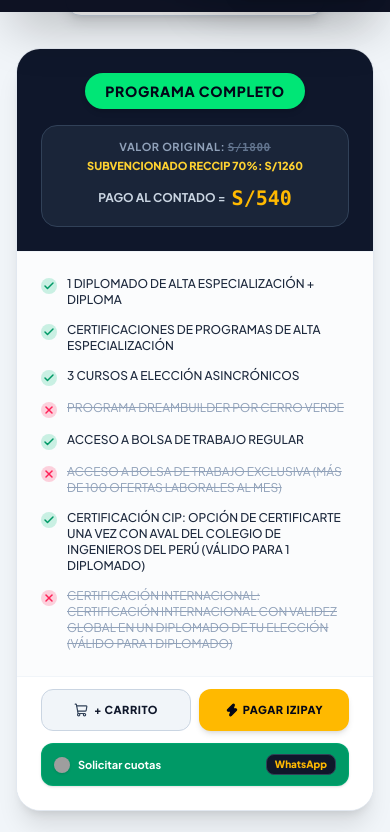
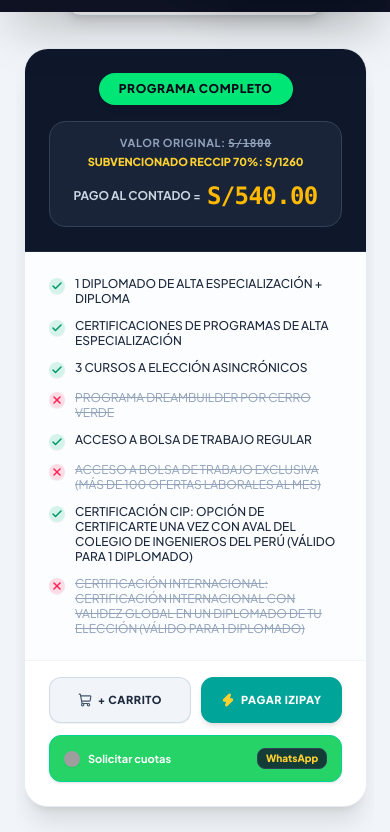
Before and after one commit to jefaturaacademica-ai/pasarela-pago-edumin, a React (Vite) app: page / in a window 390 px wide. Shown: the part 832-1664 px from the top of the page. Built offline with nearby package versions, Linux system fonts and the light colour scheme; grey boxes are pictures that could not be loaded.

Commit message:
feat: enhance UI design, brand colors, button styles and mobile snap navigation

```diff
--- a/src/App.jsx
+++ b/src/App.jsx
@@ -505,12 +505,16 @@ export default function App() {
             </button>
           </div>
 
-          {/* Filtered Packages Grid */}
-          <div className={activeCategory === 'diplomado' ? "grid grid-cols-1 md:grid-cols-3 gap-8 items-stretch max-w-6xl mx-auto" : "flex justify-center max-w-md mx-auto"}>
+          {/* Filtered Packages Grid with Mobile Snap Carousel */}
+          <div className={
+            activeCategory === 'diplomado'
+              ? "flex sm:grid sm:grid-cols-3 gap-6 sm:gap-8 items-stretch max-w-6xl mx-auto overflow-x-auto sm:overflow-visible snap-x snap-mandatory pb-4 sm:pb-0 px-2 sm:px-0 -mx-2 sm:mx-auto"
+              : "flex justify-center max-w-md mx-auto"
+          }>
             {packages
               .filter((pkg) => pkg.category === activeCategory)
               .map((pkg) => (
-                <div key={pkg.id} id={`package-${pkg.id}`} className="scroll-mt-28 flex flex-col w-full h-full">
+                <div key={pkg.id} id={`package-${pkg.id}`} className="scroll-mt-28 flex flex-col w-[88vw] sm:w-full shrink-0 sm:shrink snap-center h-full">
                   <PackageCard
                     packageData={pkg}
                     onAddToCart={handleAddToCart}
--- a/src/components/PackageCard.jsx
+++ b/src/components/PackageCard.jsx
@@ -1,5 +1,5 @@
 import React from 'react';
-import { Check, X, ArrowRight, ShieldCheck, CreditCard, ShoppingCart, MessageSquare, Zap } from 'lucide-react';
+import { Check, X, ArrowRight, ShieldCheck, CreditCard, ShoppingCart, MessageSquare, Zap, Sparkles, Award } from 'lucide-react';
 
 export default function PackageCard({
   packageData,
@@ -9,6 +9,8 @@ export default function PackageCard({
 }) {
   const { id, title, badgeBg, basePrice, originalPrice, cuotaOptions, items, note } = packageData;
 
+  const isCursoIa = id === 'curso_ia' || title.toUpperCase().includes('CURSO IA');
+
   const handleRequestCuotasWhatsApp = (cuotaOpt) => {
     const message = `Hola asesora EDUMIN 🎓, deseo solicitar mi plan de cuotas para el *${title}* (${cuotaOpt.count} cuotas de S/ ${cuotaOpt.amount}). Mis datos son:`;
     const waUrl = `https://wa.me/51987423200?text=${encodeURIComponent(message)}`;
@@ -16,44 +18,61 @@ export default function PackageCard({
   };
 
   return (
-    <div className="bg-white rounded-3xl border border-slate-200 shadow-xl flex flex-col justify-between overflow-hidden group hover:border-slate-300 hover:shadow-2xl transition-all duration-300 font-['Plus_Jakarta_Sans',sans-serif] h-full">
+    <div className={`rounded-3xl border shadow-xl flex flex-col justify-between overflow-hidden group hover:-translate-y-2 hover:shadow-2xl transition-all duration-300 font-['Plus_Jakarta_Sans',sans-serif] h-full ${
+      isCursoIa
+        ? 'bg-white border-purple-200/80 ring-1 ring-purple-500/20'
+        : 'bg-white border-slate-200/80'
+    }`}>
 
       {/* Top Header Badge */}
-      <div className="p-6 text-center border-b border-slate-100 bg-slate-900 text-white relative shrink-0">
-        <div className={`inline-block px-5 py-2 rounded-full text-sm font-black uppercase tracking-wider text-slate-950 shadow-md ${badgeBg}`}>
-          {title}
+      <div className={`p-6 text-center border-b relative shrink-0 transition-colors ${
+        isCursoIa
+          ? 'bg-gradient-to-br from-purple-950 via-indigo-900 to-purple-900 border-purple-800 text-white'
+          : 'bg-slate-900 border-slate-800 text-white'
+      }`}>
+        <div className={`inline-flex items-center gap-1.5 px-5 py-2 rounded-full text-xs font-black uppercase tracking-wider shadow-md ${
+          isCursoIa
+            ? 'bg-gradient-to-r from-amber-400 via-amber-300 to-amber-400 text-slate-950 shadow-purple-950/50 animate-pulse'
+            : `text-slate-950 ${badgeBg}`
+        }`}>
+          {isCursoIa && <Sparkles className="w-3.5 h-3.5 fill-slate-950 text-slate-950" />}
+          <span>{title}</span>
         </div>
 
         {/* Pricing Summary */}
-        <div className="mt-4 p-3.5 rounded-2xl bg-slate-800/80 border border-slate-700 text-xs space-y-1">
+        <div className={`mt-4 p-3.5 rounded-2xl border text-xs space-y-1 backdrop-blur-xs ${
+          isCursoIa
+            ? 'bg-purple-900/40 border-purple-700/50 text-purple-100'
+            : 'bg-slate-800/80 border-slate-700 text-slate-300'
+        }`}>
           <p className="text-[11px] font-bold text-slate-400 uppercase tracking-wider">
-            VALOR ORIGINAL: <span className="line-through text-slate-500 font-mono">S/{originalPrice}</span>
+            VALOR ORIGINAL: <span className="line-through text-slate-400 font-mono">S/{originalPrice}</span>
           </p>
-          <p className="text-[11px] font-extrabold text-amber-300 uppercase">
+          <p className={`text-[11px] font-extrabold uppercase ${isCursoIa ? 'text-amber-300' : 'text-amber-300'}`}>
             SUBVENCIONADO RECCIP 70%: S/{Math.round(originalPrice * 0.7)}
           </p>
           <div className="pt-1.5 flex items-center justify-center space-x-1.5">
             <span className="text-xs font-bold text-slate-300 uppercase">PAGO AL CONTADO =</span>
-            <span className="text-xl font-black font-mono text-amber-400">S/{basePrice}</span>
+            <span className="text-2xl font-black font-mono text-amber-400 tracking-tight">S/{basePrice}.00</span>
           </div>
         </div>
       </div>
 
       {/* Feature Items List */}
-      <div className="p-6 space-y-3.5 flex-1 flex flex-col justify-between text-xs text-slate-700 bg-slate-50/50">
-        <div className="space-y-3.5">
+      <div className="p-6 space-y-3.5 flex-1 flex flex-col justify-between text-xs text-slate-700 bg-slate-50/40">
+        <div className="space-y-3">
           {items.map((item, idx) => (
-            <div key={idx} className="flex items-start space-x-2.5">
+            <div key={idx} className="flex items-start space-x-2.5 group/item">
               {item.included ? (
-                <div className="w-4 h-4 rounded-full bg-emerald-500/20 text-emerald-600 flex items-center justify-center shrink-0 mt-0.5 font-bold">
+                <div className="w-4 h-4 rounded-full bg-emerald-500/15 text-emerald-600 flex items-center justify-center shrink-0 mt-0.5 font-bold shadow-2xs group-hover/item:scale-110 transition-transform">
                   <Check className="w-3 h-3 stroke-[3]" />
                 </div>
               ) : (
-                <div className="w-4 h-4 rounded-full bg-rose-500/20 text-rose-500 flex items-center justify-center shrink-0 mt-0.5 font-bold">
+                <div className="w-4 h-4 rounded-full bg-rose-500/15 text-rose-500 flex items-center justify-center shrink-0 mt-0.5 font-bold shadow-2xs">
                   <X className="w-3 h-3 stroke-[3]" />
                 </div>
               )}
-              <span className={item.included ? 'text-slate-800 font-medium' : 'text-slate-400 line-through'}>
+              <span className={item.included ? 'text-slate-800 font-medium leading-tight' : 'text-slate-400 line-through leading-tight'}>
                 {item.text}
               </span>
             </div>
@@ -61,56 +80,60 @@ export default function PackageCard({
         </div>
 
         {note && (
-          <div className="mt-3 p-2.5 rounded-xl bg-amber-50 border border-amber-200 text-amber-800 text-[11px] font-bold">
-            {note}
+          <div className="mt-4 p-3 rounded-xl bg-purple-50 border border-purple-200 text-purple-900 text-[11px] font-bold flex items-center gap-2 shadow-2xs">
+            <Sparkles className="w-4 h-4 text-purple-600 shrink-0" />
+            <span>{note}</span>
           </div>
         )}
       </div>
 
       {/* Actions: Add to Cart & Direct Izipay Checkout (PERFECTLY ALIGNED AT BOTTOM) */}
-      <div className="p-6 pt-3 bg-white space-y-2 border-t border-slate-100 mt-auto shrink-0">
+      <div className="p-6 pt-4 bg-white space-y-2.5 border-t border-slate-100 mt-auto shrink-0">
 
-        <div className="grid grid-cols-2 gap-2">
+        <div className="grid grid-cols-2 gap-2.5">
           {/* Add to Cart */}
           <button
+            type="button"
             onClick={() => onAddToCart(packageData)}
-            className="py-3 px-3 rounded-xl bg-slate-100 hover:bg-slate-200 text-slate-900 font-extrabold text-[11px] uppercase tracking-wider border border-slate-300 transition-all flex items-center justify-center space-x-1.5 cursor-pointer"
+            className="py-3.5 px-3 rounded-xl bg-slate-100 hover:bg-slate-200 active:scale-[0.98] text-slate-800 font-extrabold text-[11px] uppercase tracking-wider border border-slate-300/80 transition-all flex items-center justify-center space-x-1.5 cursor-pointer shadow-2xs"
           >
-            <ShoppingCart className="w-3.5 h-3.5 text-slate-700" />
+            <ShoppingCart className="w-3.5 h-3.5 text-slate-600" />
             <span>+ Carrito</span>
           </button>
 
-          {/* Direct Izipay Pay */}
+          {/* Direct Izipay Pay in Official EDUMIN Teal */}
           <button
+            type="button"
             onClick={() => onDirectIzipayCheckout(packageData)}
-            className="py-3 px-3 rounded-xl bg-amber-400 hover:bg-amber-300 text-slate-950 font-black text-[11px] uppercase tracking-wider shadow-md transition-all flex items-center justify-center space-x-1 cursor-pointer"
+            className="py-3.5 px-3 rounded-xl bg-[#00a499] hover:bg-[#00897b] active:scale-[0.98] text-white font-extrabold text-[11px] uppercase tracking-wider shadow-md hover:shadow-lg transition-all flex items-center justify-center space-x-1.5 cursor-pointer border border-[#00a499]"
           >
-            <Zap className="w-3.5 h-3.5 fill-slate-950" />
+            <Zap className="w-3.5 h-3.5 fill-amber-300 text-amber-300" />
             <span>Pagar Izipay</span>
           </button>
         </div>
 
         {/* Cuotas via WhatsApp */}
-        <div className="pt-1">
+        <div className="pt-0.5">
           {cuotaOptions && cuotaOptions.length > 0 ? (
             <button
+              type="button"
               onClick={() => handleRequestCuotasWhatsApp(cuotaOptions[0])}
-              className="w-full py-2.5 px-3 rounded-xl bg-emerald-600 hover:bg-emerald-500 text-white font-bold text-[11px] transition-colors flex items-center justify-between cursor-pointer border border-emerald-500/40 shadow-sm"
+              className="w-full py-3 px-3.5 rounded-xl bg-[#25D366] hover:bg-[#20ba59] active:scale-[0.98] text-white font-bold text-[11px] transition-all flex items-center justify-between cursor-pointer border border-emerald-400 shadow-sm hover:shadow-md"
             >
               <div className="flex items-center space-x-2">
                 <img
                   src="https://encrypted-tbn0.gstatic.com/images?q=tbn:ANd9GcTM_c9Q3XvG6b7rWAQZV7nxNNN8R0kXGoD6TjFThjsLvtKKC89Ej7KjTgW3&s=10"
                   alt="WhatsApp Logo"
-                  className="w-4 h-4 rounded-full object-cover shrink-0 shadow-sm"
+                  className="w-4 h-4 rounded-full object-cover shrink-0 shadow-xs"
                 />
                 <span>Solicitar cuotas</span>
               </div>
-              <span className="bg-[#0f172a] text-amber-400 px-2 py-0.5 rounded-lg text-[10px] font-black border border-slate-700">
+              <span className="bg-slate-900/80 text-amber-300 px-2 py-0.5 rounded-lg text-[10px] font-black border border-slate-700">
                 WhatsApp
               </span>
             </button>
           ) : (
-            <div className="h-[38px] flex items-center justify-center text-[10px] font-bold text-slate-400 bg-slate-50 rounded-xl border border-dashed border-slate-200">
+            <div className="h-[42px] flex items-center justify-center text-[11px] font-bold text-slate-500 bg-slate-50 rounded-xl border border-dashed border-slate-200">
               ⚡ Pago Único de Contado
             </div>
           )}
```
